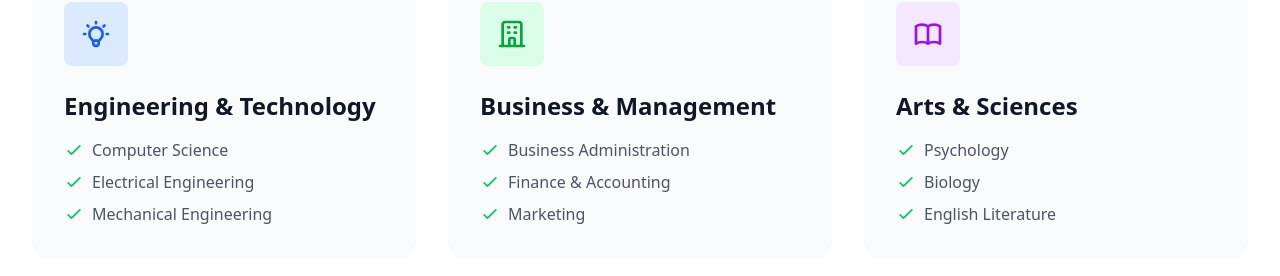
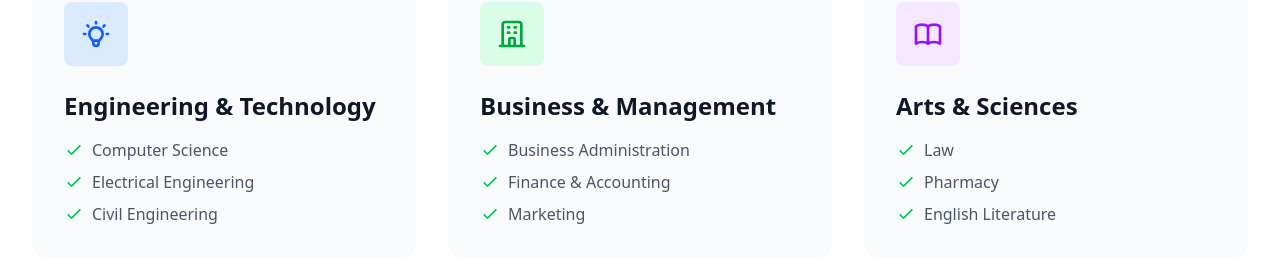
Before and after one commit to alvi-uap/uap-cse-club, a Vue app in the folder frontend/: page /admission in a window 1280 px wide. Shown: the part 1539-1815 px from the top of the page. Built offline with nearby package versions, Linux system fonts and the light colour scheme.

Commit message:
update admission

```diff
--- a/frontend/src/views/home/AdmissionView.vue
+++ b/frontend/src/views/home/AdmissionView.vue
@@ -142,7 +142,7 @@
                 <svg class="w-5 h-5 text-green-500 mr-2" fill="none" stroke="currentColor" viewBox="0 0 24 24">
                   <path stroke-linecap="round" stroke-linejoin="round" stroke-width="2" d="M5 13l4 4L19 7" />
                 </svg>
-                Mechanical Engineering
+                Civil Engineering
               </li>
             </ul>
           </div>
@@ -190,13 +190,13 @@
                 <svg class="w-5 h-5 text-green-500 mr-2" fill="none" stroke="currentColor" viewBox="0 0 24 24">
                   <path stroke-linecap="round" stroke-linejoin="round" stroke-width="2" d="M5 13l4 4L19 7" />
                 </svg>
-                Psychology
+                Law
               </li>
               <li class="flex items-center">
                 <svg class="w-5 h-5 text-green-500 mr-2" fill="none" stroke="currentColor" viewBox="0 0 24 24">
                   <path stroke-linecap="round" stroke-linejoin="round" stroke-width="2" d="M5 13l4 4L19 7" />
                 </svg>
-                Biology
+                Pharmacy
               </li>
               <li class="flex items-center">
                 <svg class="w-5 h-5 text-green-500 mr-2" fill="none" stroke="currentColor" viewBox="0 0 24 24">
@@ -250,10 +250,10 @@
                 <option value="">Select a program</option>
                 <option value="cs">Computer Science</option>
                 <option value="ee">Electrical Engineering</option>
-                <option value="me">Mechanical Engineering</option>
+                <option value="me">Civil Engineering</option>
                 <option value="ba">Business Administration</option>
-                <option value="psy">Psychology</option>
-                <option value="bio">Biology</option>
+                <option value="psy">Pharmacy</option>
+                <option value="bio">Law</option>
               </select>
             </div>
 
@@ -262,11 +262,10 @@
                 <label class="block text-sm font-medium text-gray-700 mb-2">Highest Education</label>
                 <select class="w-full px-4 py-3 border border-gray-300 rounded-lg focus:ring-2 focus:ring-purple-500 focus:border-transparent transition-colors duration-200">
                   <option value="">Select education level</option>
-                  <option value="highschool">High School</option>
-                  <option value="associate">Associate Degree</option>
+
                   <option value="bachelor">Bachelor's Degree</option>
                   <option value="master">Master's Degree</option>
-                  <option value="phd">PhD</option>
+
                 </select>
               </div>
               <div>
@@ -300,7 +299,7 @@
       </div>
     </section>
 
-    <!-- Imp. date -->
+    <!-- Important Dates -->
     <section class="py-20 bg-white">
       <div class="max-w-7xl mx-auto px-4 sm:px-6 lg:px-8">
         <div class="text-center mb-16">
```
Also changed, not shown: 1 other file (tests, documents, lock files or other folders).
